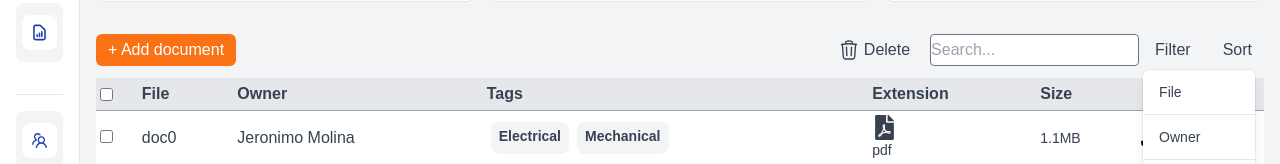
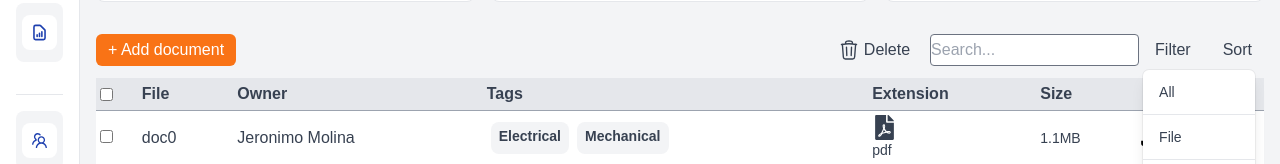
Before and after one commit to LMartin1998/BCorePlatform-Deploy, a Next.js app: page /docs in a window 1280 px wide. Both pictures are taken after a click on the button "Filter". Shown: the part 208-372 px from the top of the page. Built offline with nearby package versions, Linux system fonts and the light colour scheme.

Commit message:
filter done for docs

```diff
--- a/src/app/Components/DocsDropdown.jsx
+++ b/src/app/Components/DocsDropdown.jsx
@@ -8,20 +8,30 @@ export default function DocsDropdown({
   setColumnFilter,
 }) {
   const [open, setOpen] = useState(false);
-  const [filter, setFilter] = useState("tags");
+  const [filter, setFilter] = useState("all");
 
-  const inputChange = (e) => {
+  const filterSearch = (e) => {
     e.stopPropagation();
-    if (filter !== "tags") {
+    if (filter === "all") {
       setGlobalFilter(e.target.value);
     } else {
       setColumnFilter([
         {
-          id: "tags",
+          id: filter,
           value: e.target.value,
         },
       ]);
     }
+    // if (filter !== "tags") {
+    //   setGlobalFilter(e.target.value);
+    // } else {
+    //   setColumnFilter([
+    //     {
+    //       id: "tags",
+    //       value: e.target.value,
+    //     },
+    //   ]);
+    // }
   };
 
   useEffect(() => {
@@ -34,7 +44,7 @@ export default function DocsDropdown({
         className="border border-gray-500 rounded mr-1 focus:outline-none focus:border-black focus:border-2"
         type="text"
         placeholder="Search..."
-        onChange={inputChange}
+        onChange={filterSearch}
       ></input>
       <div className="relative inline-block text-left">
         <button
@@ -57,6 +67,21 @@ export default function DocsDropdown({
             aria-labelledby="menu-button"
             tabIndex="-1"
           >
+            <div className="py-1" role="none">
+              <a
+                href="#"
+                className="text-gray-700 block px-4 py-2 text-sm"
+                role="menuitem"
+                tabIndex="-1"
+                id="menu-item-0"
+                onClick={(e) => {
+                  e.stopPropagation();
+                  setFilter("all");
+                }}
+              >
+                All
+              </a>
+            </div>
             <div className="py-1" role="none">
               <a
                 href="#"
```
